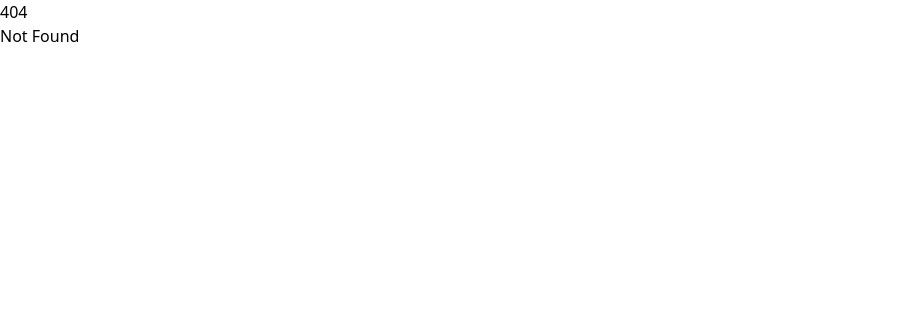
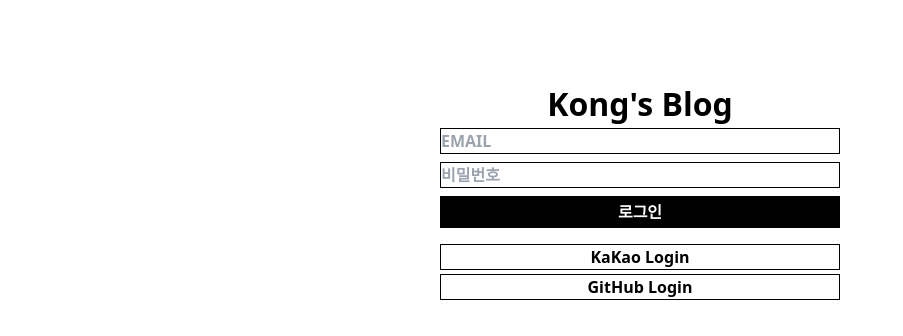
Before and after one commit to Kong-TaeHyeon/blog, a SvelteKit app in the folder front/: page /login in a window 1280 px wide. Before the commit this address had no page. Shown: the top 336 px of the page, without its empty margins (0-903 px from the left). Built offline with nearby package versions, Linux system fonts and the light colour scheme.

Commit message:
[feat] : Login Page & Layout

```diff
--- /dev/null
+++ b/front/src/lib/components/navbarButton/NavBarButton.svelte
@@ -0,0 +1,21 @@
+<script>
+	export let name;
+
+	export let menu;
+	export let activatedMenu;
+</script>
+
+{#if activatedMenu == menu}
+	<div class="mr-1 -mb-px">
+		<button
+			class="inline-block px-4 py-2 font-semibold text-blue-700 bg-white border-t border-l border-r rounded-t"
+			>{name}</button
+		>
+	</div>
+{:else}
+	<div class="mr-1">
+		<button class="inline-block px-4 py-2 font-semibold text-gray-400 bg-white hover:text-blue-800"
+			>{name}</button
+		>
+	</div>
+{/if}
--- /dev/null
+++ b/front/src/routes/(test)/+layout.svelte
@@ -0,0 +1,19 @@
+<script>
+	import NavBarButton from '$lib/components/navbarButton/NavBarButton.svelte';
+
+	let activatedMenu = 'home';
+</script>
+
+<div class="flex justify-between border-b">
+	<div class="flex flex-row">
+		<NavBarButton name="홈" bind:activatedMenu menu="home" />
+		<NavBarButton name="글목록" bind:activatedMenu menu="posts" />
+		<NavBarButton name="프로젝트" bind:activatedMenu menu="projects" />
+	</div>
+	<div class="mr-1">
+		<a class="inline-block px-4 py-2 font-semibold text-gray-400 bg-white" href="/login">로그인</a>
+		<a class="inline-block px-4 py-2 font-semibold text-gray-400 bg-white" href="/join">회원가입</a>
+	</div>
+</div>
+
+<slot />
--- /dev/null
+++ b/front/src/routes/login/+page.svelte
@@ -0,0 +1,16 @@
+<div class="flex flex-col items-center justify-center p-20 font-semibold">
+	<p class="text-[32px]">Kong's Blog</p>
+
+	<div class="w-[400px]">
+		<div class="flex flex-col items-center justify-center gap-2 mb-4">
+			<input class="w-full border-[1px] border-black" placeholder="EMAIL" />
+			<input class="w-full border-[1px] border-black" placeholder="비밀번호" />
+			<button class="w-full h-8 text-white bg-black">로그인</button>
+		</div>
+
+		<div class="flex flex-col items-center justify-center w-full gap-1">
+			<button class="w-full border-black border-[1px]">KaKao Login</button>
+			<button class="w-full border-black border-[1px]">GitHub Login</button>
+		</div>
+	</div>
+</div>
```
Also changed, not shown: front/src/routes/(test)/main/+page.svelte (added), front/src/routes/join/+page.svelte (renamed from front/src/routes/signup/+page.svelte).
